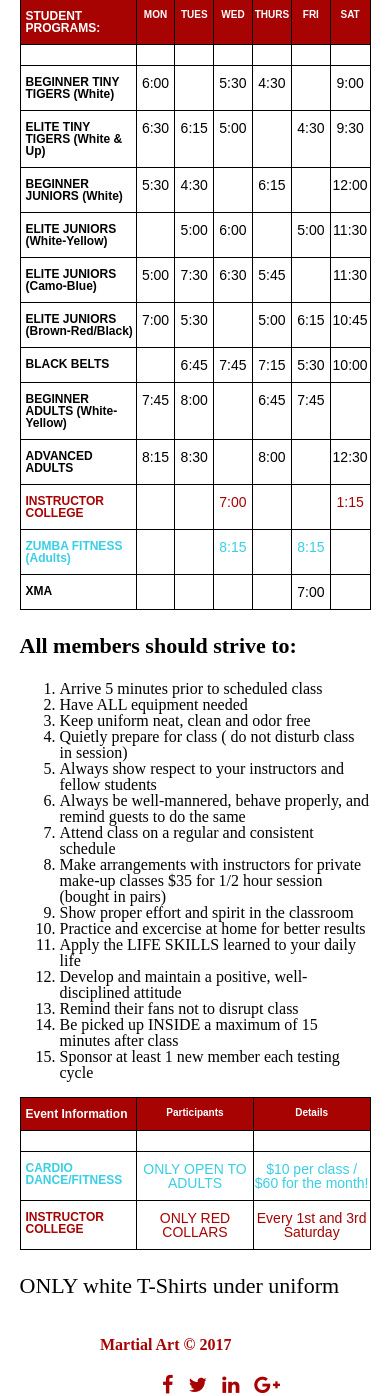
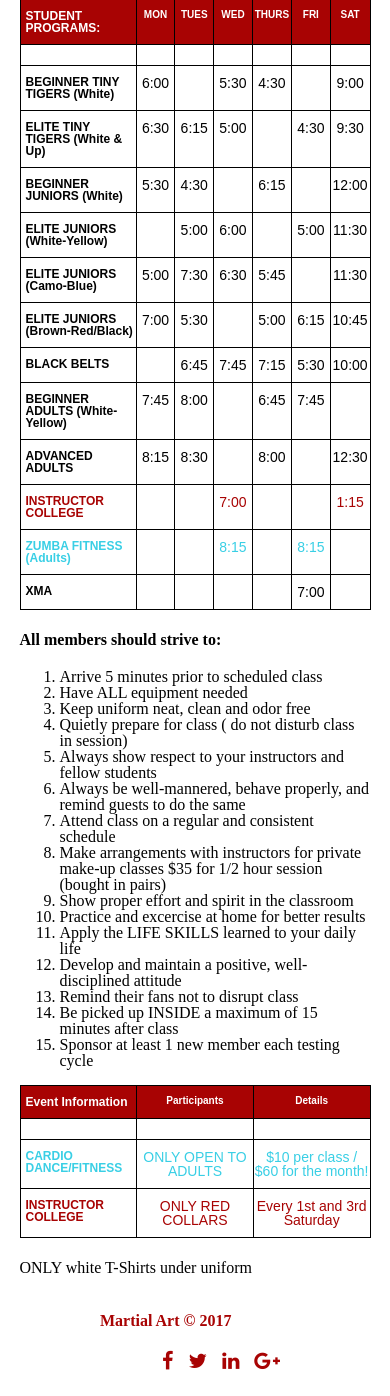
Before and after one commit to AdamMattas/noah_ata, a PHP site: page /schedule.html in a window 390 px wide. Shown: the part 609-2005 px from the top of the page. After the commit the page ends 1979 px from the top, so only its background shows below. Run offline with PHP 8.4, Linux system fonts and the light colour scheme; some libraries are stand-ins or nearby versions.

Commit message:
font size changes for mobile on schedule page

```diff
--- a/css/style1.css
+++ b/css/style1.css
@@ -922,6 +922,14 @@ html,body {
         display: block;
     }
 
+    .sched-list-mob p{
+        font-size: 16px;
+    }
+
+    .tg-wrap p {
+        font-size: 16px;
+    }
+
     .tg th {
         font-size: 10px;
     }
```
